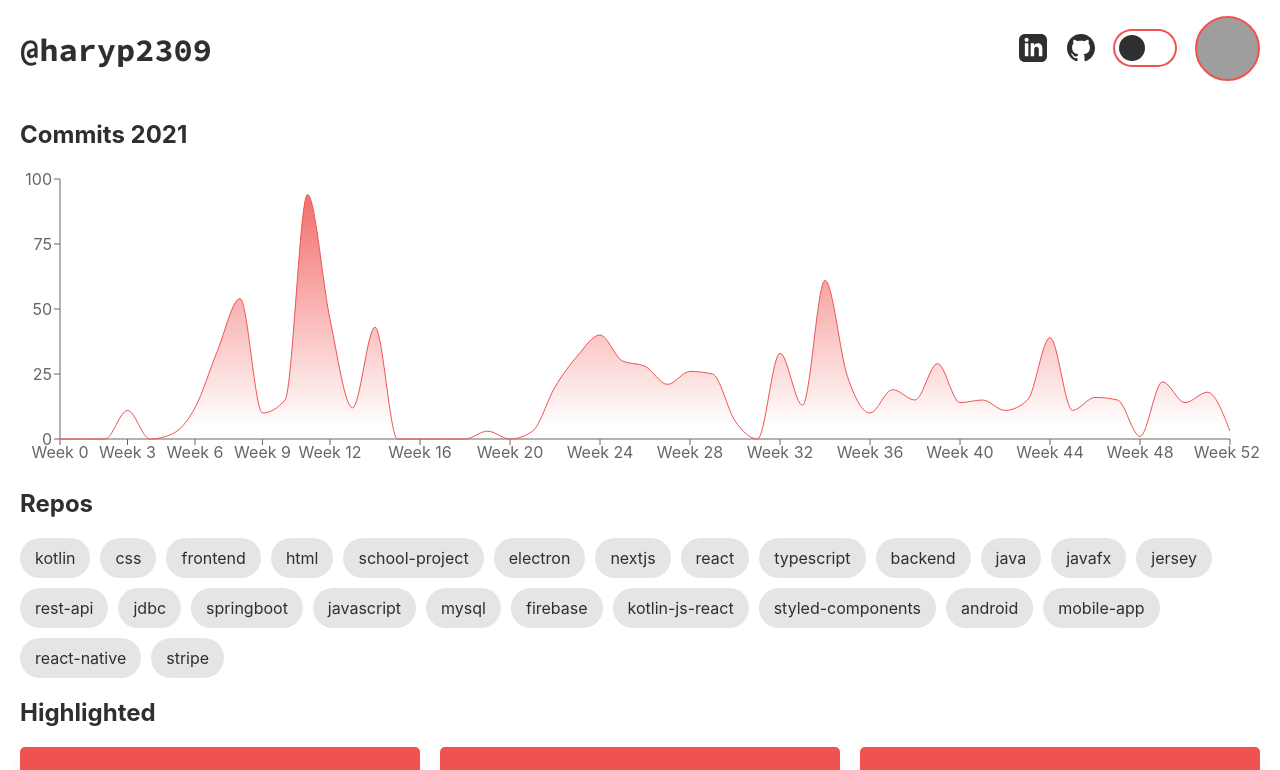
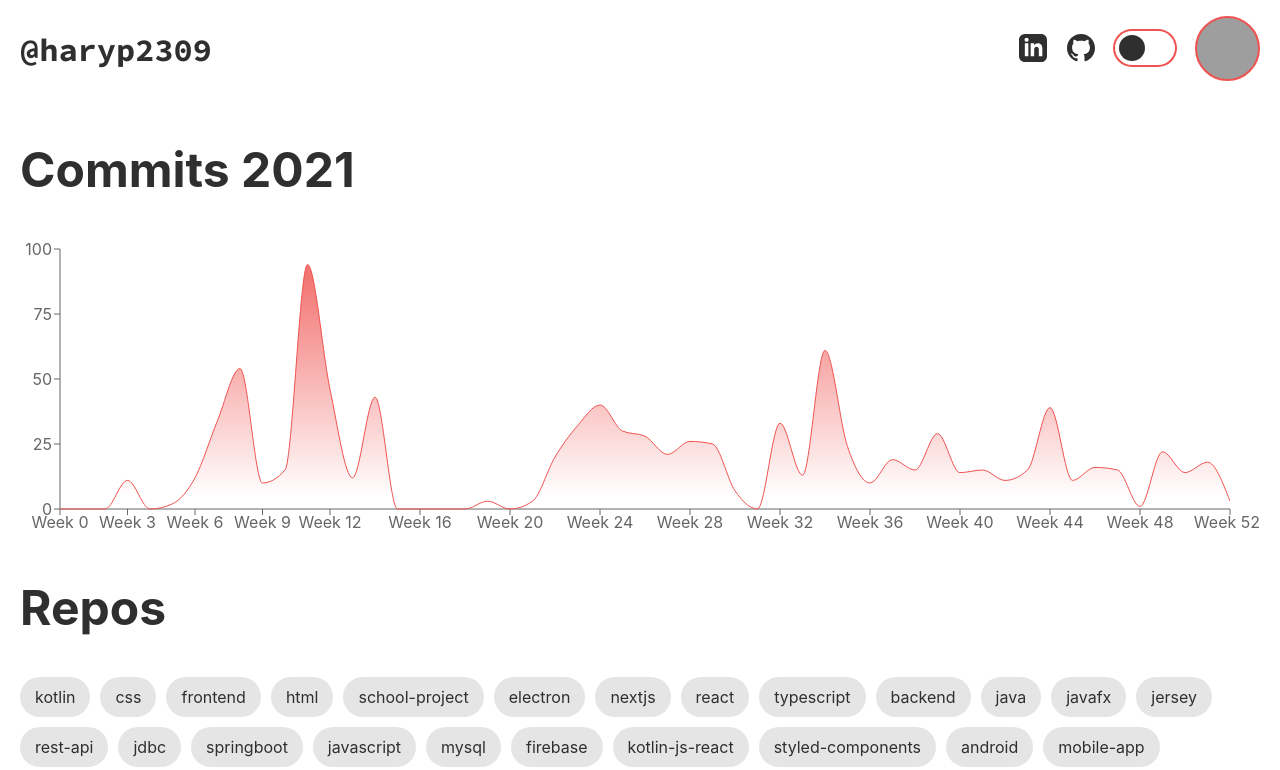
Before and after one commit to haryp2309/haryp2309.github.io, a Next.js app in the folder nextjs-v2/haryp-home/: page / in a window 1280 px wide. Shown: the top 770 px of the page. Built offline with nearby package versions, Linux system fonts and the light colour scheme; grey boxes are pictures that could not be loaded.

Commit message:
Improved styling

```diff
--- a/nextjs-v2/haryp-home/styles/globals.css
+++ b/nextjs-v2/haryp-home/styles/globals.css
@@ -65,6 +65,10 @@ svg * {
   transition: var(--trans-all);
 }
 
+h1 {
+  font-size: 3em;
+}
+
 * {
   transition: background 250ms ease-in-out;
 }
```
